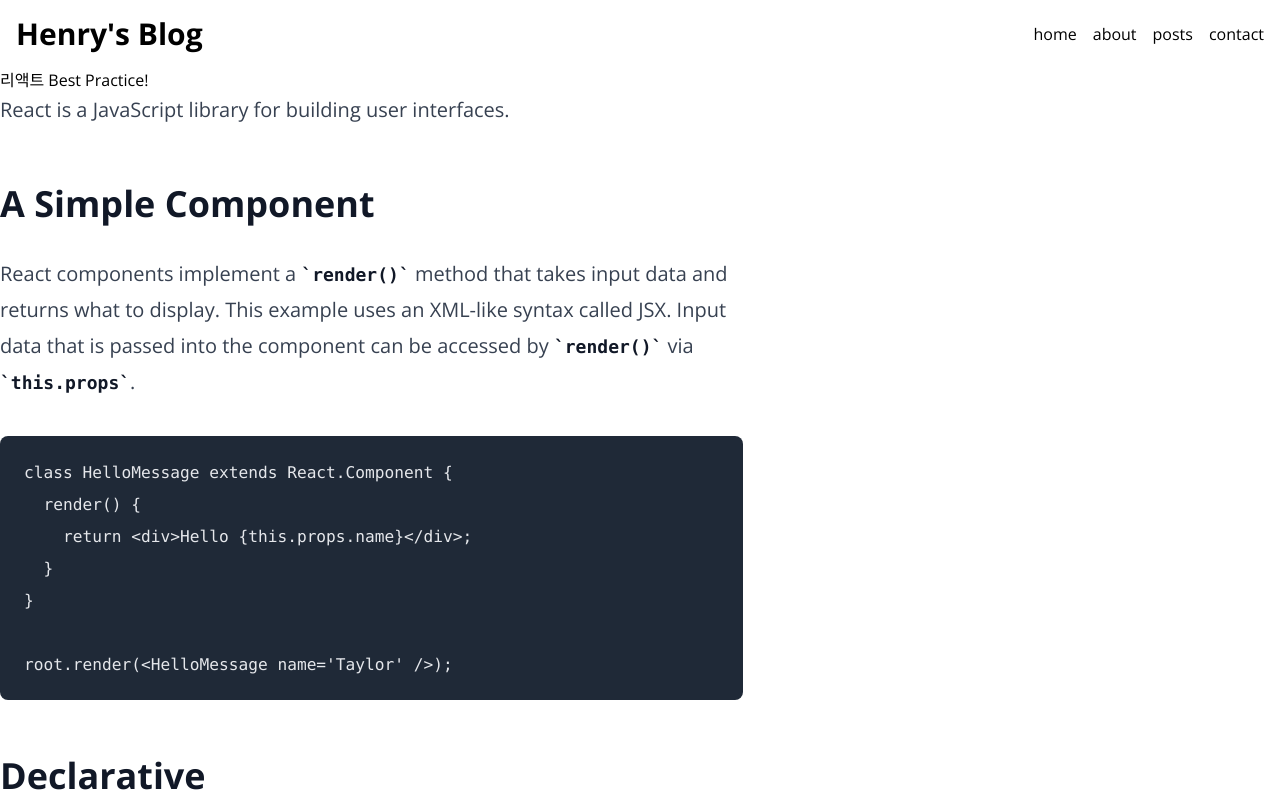
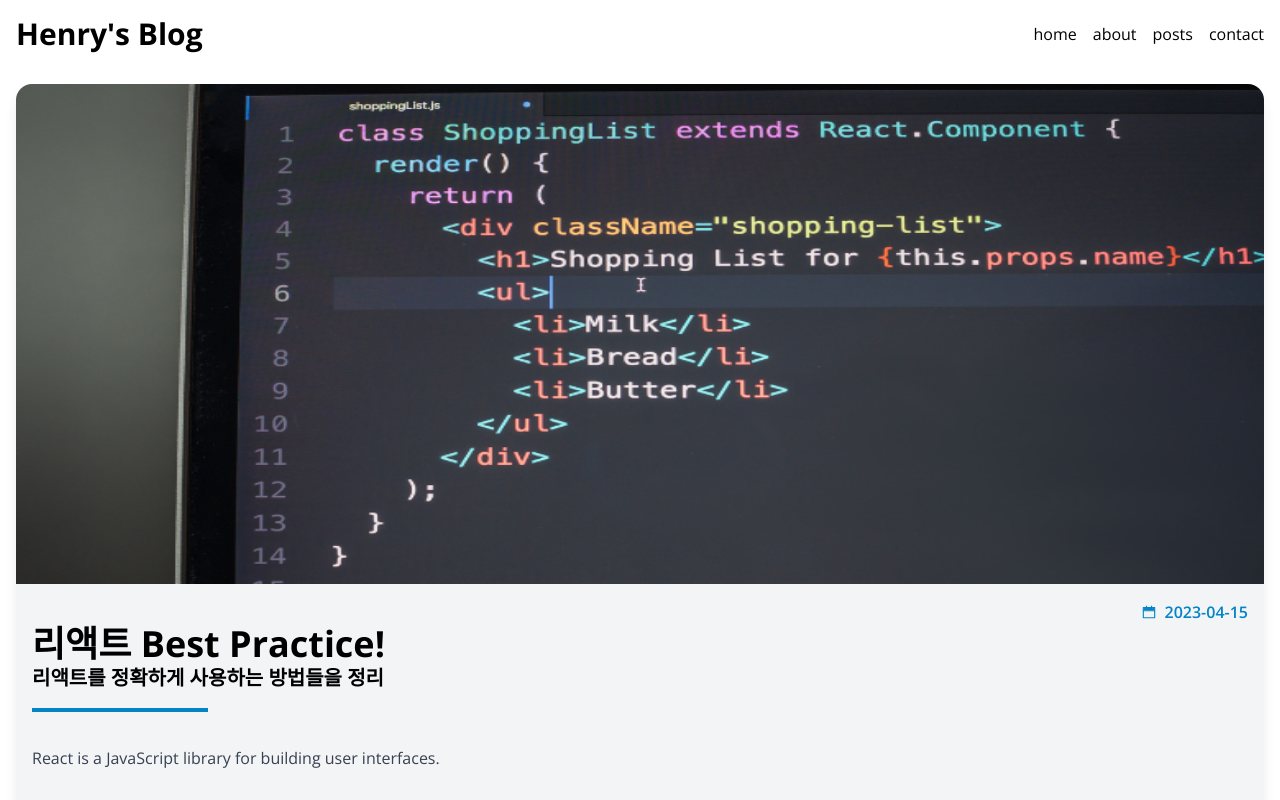
Before and after one commit to Henry229/nextjs.blog, a Next.js app: page /posts/best-react-practices in a window 1280 px wide. Built offline with nearby package versions, Linux system fonts and the light colour scheme.

Commit message:
postcard and about page

```diff
--- a/next.config.js
+++ b/next.config.js
@@ -1,4 +1,18 @@
 /** @type {import('next').NextConfig} */
-const nextConfig = {}
+const nextConfig = {
+  experimental: {
+    appDir: true,
+  },
+  images: {
+    remotePatterns: [
+      {
+        protocol: 'https',
+        hostname: 'images.unsplash.com',
+        port: '',
+        pathname: '/**',
+      },
+    ],
+  },
+};
 
-module.exports = nextConfig
+module.exports = nextConfig;
--- a/package.json
+++ b/package.json
@@ -12,6 +12,7 @@
     "@types/node": "20.2.5",
     "@types/react": "18.2.7",
     "@types/react-dom": "18.2.4",
+    "@types/react-syntax-highlighter": "^15.5.7",
     "autoprefixer": "10.4.14",
     "eslint": "8.41.0",
     "eslint-config-next": "13.4.4",
@@ -19,8 +20,10 @@
     "postcss": "8.4.24",
     "react": "18.2.0",
     "react-dom": "18.2.0",
+    "react-icons": "^4.9.0",
     "react-markdown": "^8.0.7",
     "react-multi-carousel": "^2.8.4",
+    "react-syntax-highlighter": "^15.5.0",
     "remark-gfm": "^3.0.1",
     "tailwindcss": "3.3.2",
     "typescript": "5.0.4"
--- a/src/app/about/page.tsx
+++ b/src/app/about/page.tsx
@@ -1,3 +1,30 @@
+import Hero from '@/components/Hero';
+
+const TITLE_CLASS = 'my-2 text-2xl font-bold text-gray-800';
+
 export default function AboutPage() {
-  return <p>나에 대해!</p>;
+  return (
+    <>
+      <Hero />
+      <section className='p-8 m-8 text-center bg-gray-100 shadow-lg'>
+        <h2 className={TITLE_CLASS}>Who Am I?</h2>
+        <p>
+          A full-stack developer who love improvement
+          <br />
+          Creating a wep application with people and design
+        </p>
+        <h2 className={TITLE_CLASS}>Career</h2>
+        <p>
+          Google (-Now) <br />
+          Macebook(-2019) <br />
+          Sansung Electronics(-2015) <br />
+        </p>
+        <h2 className={TITLE_CLASS}>Skills</h2>
+        <p>
+          React, Vue, Node, Nextjs <br />
+          VS Code, GitHub, MongDB, MS-SQL, PostgreSQL
+        </p>
+      </section>
+    </>
+  );
 }
--- a/src/app/contact/page.tsx
+++ b/src/app/contact/page.tsx
@@ -1,3 +1,23 @@
+import { AiFillGithub, AiFillLinkedin, AiFillYoutube } from 'react-icons/ai';
+
+const LINKS = [
+  { icon: <AiFillGithub />, url: '' },
+  { icon: <AiFillLinkedin />, url: '' },
+  { icon: <AiFillYoutube />, url: '' },
+];
+
 export default function ContactPage() {
-  return <p>연락하기!</p>;
+  return (
+    <>
+      <h2>Contact Me</h2>
+      <p>chunhyungjoon@gmail.com</p>
+      <div>
+        {LINKS.map((link, index) => (
+          <a key={index} href={link.url} target='_blank' rel='noreferrer'>
+            {link.icon}
+          </a>
+        ))}
+      </div>
+    </>
+  );
 }
--- a/src/app/posts/[slug]/page.tsx
+++ b/src/app/posts/[slug]/page.tsx
@@ -1,5 +1,7 @@
-import MarkdownView from '@/components/MarkdownView';
+import AdjacentPostCard from '@/components/AdjacentPostCard';
+import PostContent from '@/components/PostContent';
 import { getPostData } from '@/service/posts';
+import Image from 'next/image';
 
 type Props = {
   params: {
@@ -11,12 +13,24 @@
   //1. 전달된 slug에 해당하는 포스트 데이터를 읽어와서
   //2. 데이터를 마크다운뷰어에 표기하면 됨
 
+  // const { title, description, date, path, content } = await getPostData(slug);
   const post = await getPostData(slug);
+  const { title, path, next, prev } = post;
 
   return (
-    <>
-      <h1>{post.title}</h1>
-      <MarkdownView content={post.content} />
-    </>
+    <article className='m-4 overflow-hidden bg-gray-100 shadow-lg rounded-2xl'>
+      <Image
+        className='w-full h-1/5 max-h-[500px]'
+        src={`/images/posts/${path}.png`}
+        alt={title}
+        width={760}
+        height={420}
+      />
+      <PostContent post={post} />
+      <section className='flex shadow-md'>
+        {prev && <AdjacentPostCard post={prev} type='prev' />}
+        {next && <AdjacentPostCard post={next} type='next' />}
+      </section>
+    </article>
   );
 }
--- /dev/null
+++ b/src/components/AdjacentPostCard.tsx
@@ -0,0 +1,35 @@
+import { Post } from '@/service/posts';
+import Image from 'next/image';
+import Link from 'next/link';
+import { FaArrowLeft, FaArrowRight } from 'react-icons/fa';
+
+type Props = {
+  post: Post;
+  type: 'prev' | 'next';
+};
+
+const ICON_CLASS = 'm-4 text-5xl text-yellow-300 group-hover:text-6xl';
+export default function AdjacentPostCard({
+  post: { path, title, description },
+  type,
+}: Props) {
+  return (
+    <Link href={`/posts/${path}`} className='relative w-full bg-black max-h-56'>
+      <Image
+        className='w-full opacity-40'
+        src={`/images/posts/${path}.png`}
+        alt={title}
+        width={150}
+        height={100}
+      />
+      <div className='absolute flex items-center justify-around w-full px-8 text-white -translate-x-1/2 -translate-y-1/2 group top-1/2 left-1/2'>
+        {type === 'prev' && <FaArrowLeft className={ICON_CLASS} />}
+        <div className='w-full text-center'>
+          <h3 className='text-3xl font-bold'>{title}</h3>
+          <p className='font-bold'>{description}</p>
+        </div>
+        {type === 'next' && <FaArrowRight className={ICON_CLASS} />}
+      </div>
+    </Link>
+  );
+}
--- a/src/components/MarkdownView.tsx
+++ b/src/components/MarkdownView.tsx
@@ -1,9 +1,44 @@
+'use client';
 import ReactMarkdown from 'react-markdown';
 import remarkGfm from 'remark-gfm';
+import { Prism as SyntaxHighlighter } from 'react-syntax-highlighter';
+import { materialDark } from 'react-syntax-highlighter/dist/esm/styles/prism';
+import Image from 'next/image';
 
-export default function MarkdownView({ content }: { content: string }) {
+export default function MarkdownViewer({ content }: { content: string }) {
   return (
-    <ReactMarkdown className='prose lg:prose-xl' remarkPlugins={[remarkGfm]}>
+    <ReactMarkdown
+      className='prose max-w-none'
+      remarkPlugins={[remarkGfm]}
+      components={{
+        code({ node, inline, className, children, ...props }) {
+          const match = /language-(\w+)/.exec(className || '');
+          return !inline && match ? (
+            <SyntaxHighlighter
+              language={match[1]}
+              PreTag='div'
+              {...props}
+              style={materialDark}
+            >
+              {String(children).replace(/\n$/, '')}
+            </SyntaxHighlighter>
+          ) : (
+            <code className={className} {...props}>
+              {children}
+            </code>
+          );
+        },
+        img: (image) => (
+          <Image
+            className='object-cover w-full max-h-60'
+            src={image.src || ''}
+            alt={image.alt || ''}
+            width={500}
+            height={350}
+          />
+        ),
+      }}
+    >
       {content}
     </ReactMarkdown>
   );
--- /dev/null
+++ b/src/components/PostContent.tsx
@@ -0,0 +1,19 @@
+import MarkdownView from '@/components/MarkdownView';
+import { AiTwotoneCalendar } from 'react-icons/ai';
+import { PostData } from '@/service/posts';
+
+export default function PostContent({ post }: { post: PostData }) {
+  const { title, description, date, content } = post;
+  return (
+    <section className='flex flex-col p-4'>
+      <div className='flex items-center self-end text-sky-600'>
+        <AiTwotoneCalendar />
+        <p className='ml-2 font-semibold'>{date.toString()}</p>
+      </div>
+      <h1 className='text-4xl font-bold'>{title}</h1>
+      <p className='text-xl font-bold'>{description}</p>
+      <div className='mt-4 mb-8 border-2 w-44 border-sky-600'></div>
+      <MarkdownView content={content} />
+    </section>
+  );
+}
--- a/src/service/posts.ts
+++ b/src/service/posts.ts
@@ -10,7 +10,11 @@
   featured: boolean;
 };
 
-export type PostData = Post & { content: string };
+export type PostData = Post & {
+  content: string;
+  next: Post | null;
+  prev: Post | null;
+};
 
 export async function getFeaturedPosts(): Promise<Post[]> {
   // const posts = await getAllPosts();
@@ -33,10 +37,14 @@
 
 export async function getPostData(fileName: string): Promise<PostData> {
   const filePath = path.join(process.cwd(), 'data', 'posts', `${fileName}.md`);
-  const metadata = await getAllPosts() //
-    .then((posts) => posts.find((post) => post.path === fileName));
-  if (!metadata) throw new Error('${fileName} cannot find');
+  const posts = await getAllPosts();
+  const post = posts.find((post) => post.path === fileName);
 
+  if (!post) throw new Error('${fileName} cannot find');
+
+  const index = posts.indexOf(post);
+  const next = index > 0 ? posts[index - 1] : null;
+  const prev = index < posts.length - 1 ? posts[index + 1] : null;
   const content = await readFile(filePath, 'utf-8');
-  return { ...metadata, content };
+  return { ...post, content, next, prev };
 }
```
Also changed, not shown: 1 other file (tests, documents, lock files or other folders).
